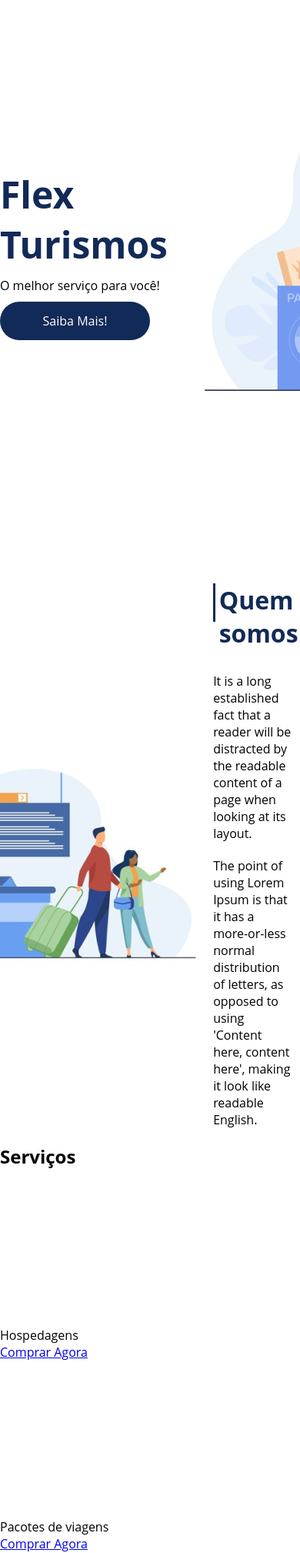
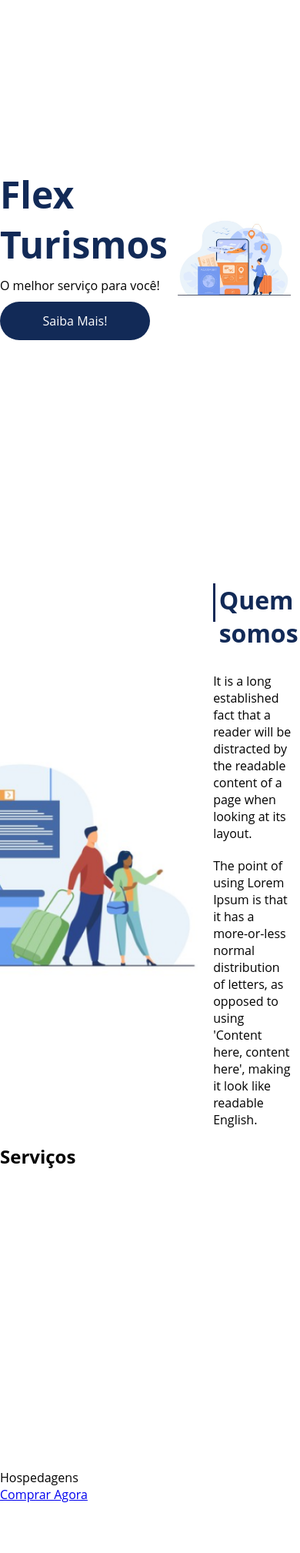
Before and after one commit to stumpf-alexandre/projetos_dio, a PHP site: page / in a window 390 px wide; the page is wider, and only the part inside the window is pictured. Shown: the part 186-2204 px from the top of that part at 77% size. Run offline with PHP 8.4, Linux system fonts and the light colour scheme.

Commit message:
imagens responsivas

```diff
--- a/ImpulsoJavaScript/flexBox/flexProjeto/style.css
+++ b/ImpulsoJavaScript/flexBox/flexProjeto/style.css
@@ -10,6 +10,11 @@
 }
 ul li a{
     text-decoration: none;
+}
+/*responsividade das imagens*/
+div img{
+    display: block;
+    width: 100%;
 }
 .flexContainer{
     display: flex;
@@ -85,3 +90,6 @@
     background-color: #122A57;
     position: relative;
 }
+#whoWeAre img{
+    min-width: 550px;
+}
```
